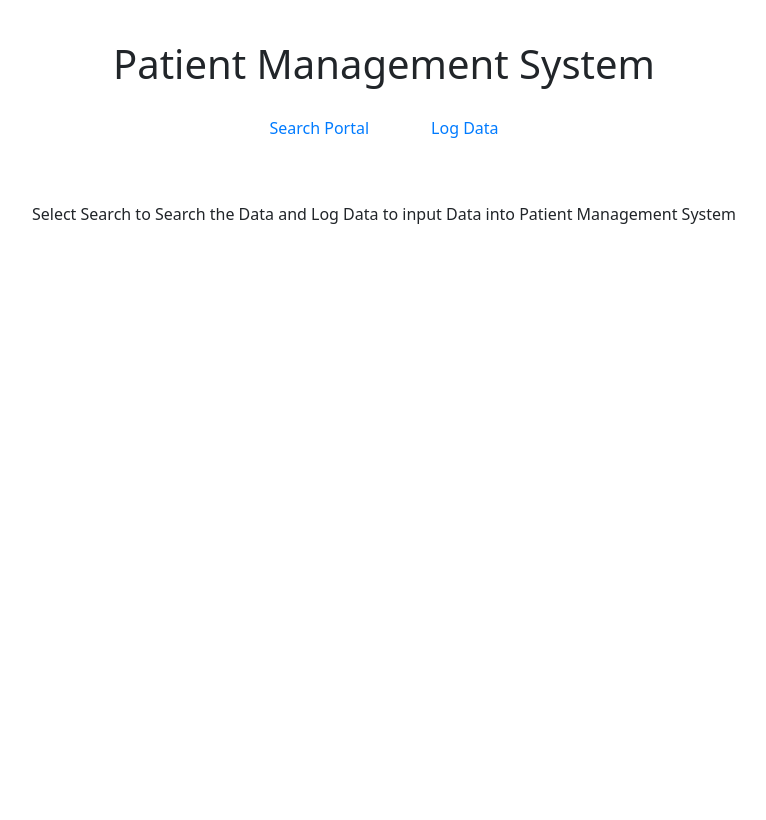
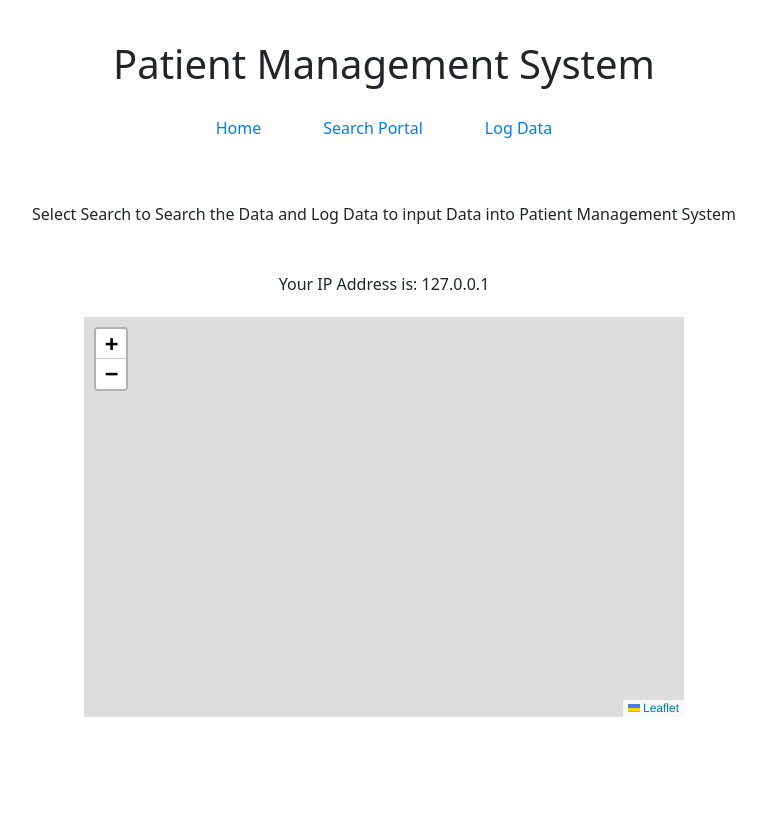
Before and after one commit to CU-Masters-2024/Advanced-Databases-Final-Project, a Django app: page / in a window 1280 px wide. Shown: the whole page, without its empty margins (256-1022 px from the left). Run offline with Django 4.2, Linux system fonts and the light colour scheme; data that the repository does not hold is empty.

Commit message:
Homework 7: Adding IP Address Tracker

```diff
--- a/app/patient_management/views.py
+++ b/app/patient_management/views.py
@@ -7,17 +7,45 @@ from django.views.generic.edit import CreateView, FormView
 from django.contrib.auth.mixins import LoginRequiredMixin
 from django.urls import reverse_lazy
 from django.contrib.auth import authenticate, login
+import requests
 
 from .forms import LoginForm
 from .models import Patient, Physician, Treatment, MedicalProfile
-# Create your views here.
 
 log_data = 'log_data/'
 search = 'search/'
 
-
+# Create your views here
 class HomeView(TemplateView):
     template_name = 'home.html'
+
+    def get_context_data(self, **kwargs):
+        context = super().get_context_data(**kwargs)
+        user_ip = self.get_client_ip()
+        latitude, longitude = self.get_coordinates(user_ip)
+        context['latitude'] = latitude
+        context['longitude'] = longitude
+        context['ip_address'] = user_ip
+        return context
+
+    def get_client_ip(self):
+        x_forwarded_for = self.request.META.get('HTTP_X_FORWARDED_FOR')
+        if x_forwarded_for:
+            ip = x_forwarded_for.split(',')[0]
+        else:
+            ip = self.request.META.get('REMOTE_ADDR')
+        return ip
+
+    def get_coordinates(self, ip):
+        access_key = "75dd5ce1fc5906"  # Replace with your IPinfo access token
+        response = requests.get(f'https://ipinfo.io/{ip}/json?token={access_key}')
+        data = response.json()
+        print(data)
+        location = data['loc'].split(',')
+        latitude = location[0]
+        longitude = location[1]
+        return latitude, longitude
+
 
 
 class LogInView(FormView):
--- a/app/requirements.txt
+++ b/app/requirements.txt
@@ -1,16 +1,20 @@
 asgiref==3.7.2
 beautifulsoup4==4.12.2
 bs4==0.0.1
+certifi==2024.2.2
+charset-normalizer==3.3.2
 dj-database-url==2.1.0
 Django==4.2.7
 gunicorn==21.2.0
+idna==3.7
 packaging==24.0
 pillow==10.2.0
-pip==23.3.1
 PyMySQL==1.1.0
+requests==2.31.0
 setuptools==68.2.2
 soupsieve==2.5
 sqlparse==0.4.4
 typing_extensions==4.8.0
+urllib3==2.2.1
 wheel==0.41.3
 whitenoise==6.6.0
--- a/app/templates/home.html
+++ b/app/templates/home.html
@@ -8,4 +8,27 @@
 <div class="d-flex justify-content-center" style="padding-top: 30px;">
     <p>Select Search to Search the Data and Log Data to input Data into Patient Management System </p>
 </div>
+
+<div class="d-flex justify-content-center" style="padding-top: 30px;">
+    <p>Your IP Address is: {{ ip_address }} </p>
+</div>
+
+<div class="d-flex justify-content-center" style="padding-top: 5px;">
+    <div id="mapid"></div>
+    <script>
+        var mymap = L.map('mapid').setView([{{ latitude }}, {{ longitude }}], 13);
+        L.tileLayer('https://{s}.tile.openstreetmap.org/{z}/{x}/{y}.png', {
+            maxZoom: 19,
+            attribution: '© OpenStreetMap'
+        }).addTo(mymap);
+
+        // Add a marker for the user's location
+        var marker = L.marker([{{ latitude }}, {{ longitude }}]).addTo(mymap);
+        marker.bindPopup("<b>Hello!</b><br>You are here. {{ ip_address }}").openPopup();
+    </script>
+</div>
+
+
+
+
 {% endblock section %}
--- a/app/templates/index.html
+++ b/app/templates/index.html
@@ -10,6 +10,12 @@
     <!-- Bootstrap CSS -->
     <link href="https://cdn.jsdelivr.net/npm/bootstrap@5.0.2/dist/css/bootstrap.min.css" rel="stylesheet"
         integrity="sha384-EVSTQN3/azprG1Anm3QDgpJLIm9Nao0Yz1ztcQTwFspd3yD65VohhpuuCOmLASjC" crossorigin="anonymous">
+
+    <link rel="stylesheet" href="https://unpkg.com/leaflet/dist/leaflet.css"/>
+    <script src="https://unpkg.com/leaflet/dist/leaflet.js"></script>
+    <style>
+            #mapid { height: 400px; width: 600px; }
+    </style>
     <style>
         html,
         body {
@@ -61,6 +67,7 @@
         </div>
 
         <div class="nav-container mb-4">
+            <a class="nav-link nav-item" href="{% url 'home' %}">Home</a>
             <a class="nav-link nav-item" href="{% url 'search-patients' %}">Search Portal</a>
             <a class="nav-link nav-item" href="{% url 'login' %}">Log Data</a>
         </div>
```
